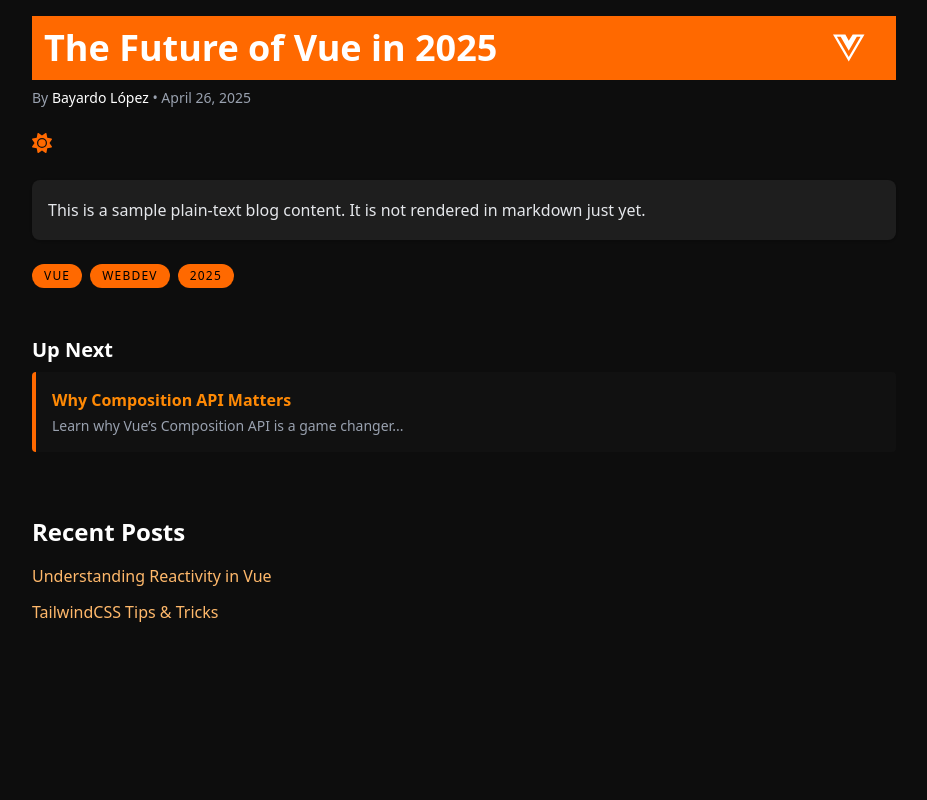
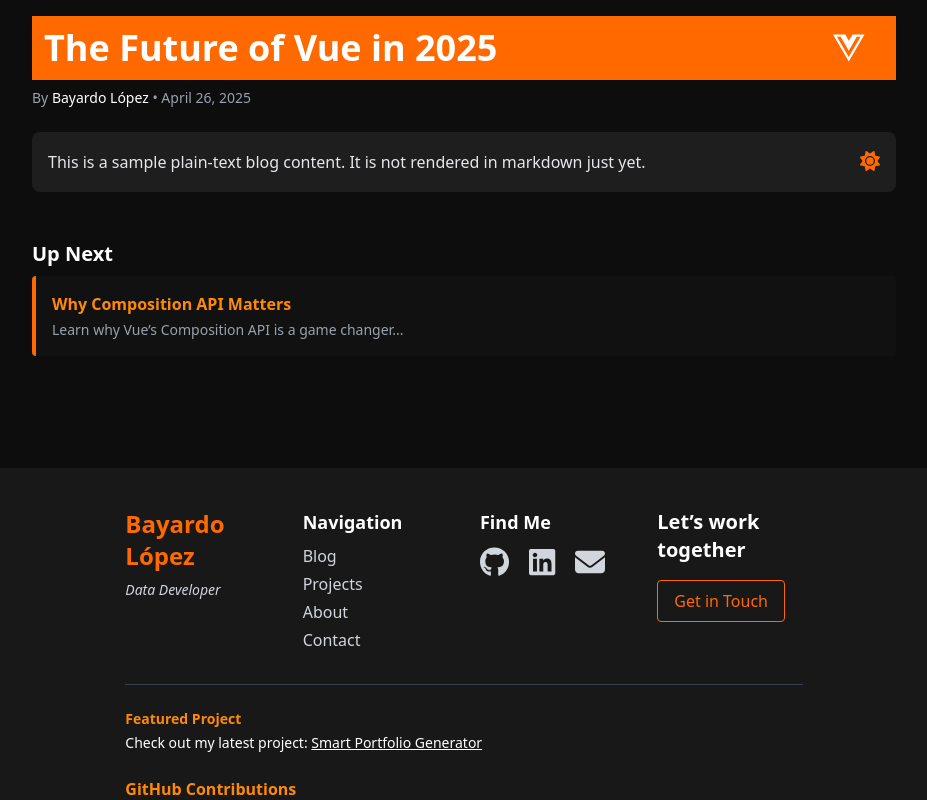
Before and after one commit to MrTato/personal-portfolio-vue, a Vue app: page /blog/composition-api-matters in a window 1280 px wide. Shown: the part 480-1280 px from the top of the page, without its empty margins (176-1103 px from the left). Built offline with nearby package versions, Linux system fonts and the light colour scheme.

Commit message:
fixed positioning of sun/moon icon

```diff
--- a/src/App.vue
+++ b/src/App.vue
@@ -17,7 +17,7 @@ import FooterSection from './components/Footer/FooterSection.vue'
     <!-- The desktop nav bar is only visible starting on tablet devices -->
     <DesktopNavBar />
   </header>
-  <main class="mb-40 flex justify-center">
+  <main class="mb-20 flex justify-center">
     <RouterView />
   </main>
   <footer class="flex justify-center bg-[#181818] px-6 py-10 text-gray-300">
--- a/src/components/Blog/BlogDetail.vue
+++ b/src/components/Blog/BlogDetail.vue
@@ -21,10 +21,17 @@
       </p>
     </div>
 
+    <!-- Blog Content -->
+    <div
+      :class="[
+        'prose relative rounded-lg p-4 transition-all',
+        contentTheme === 'dark' ? 'bg-[#1e1e1e] text-gray-200' : 'bg-[#F5F5DB] text-gray-800',
+      ]"
+    >
       <!-- Theme Toggle Icon -->
       <button
         @click="toggleContentTheme"
-      class="mb-6 transition-transform duration-300 hover:scale-110 focus:outline-none"
+        class="absolute top-4 right-4 transition-transform duration-300 hover:scale-130"
         aria-label="Toggle Theme"
       >
         <transition name="fade" mode="out-in">
@@ -36,26 +43,7 @@
           />
         </transition>
       </button>
-
-    <!-- Blog Content -->
-    <div
-      :class="[
-        'prose max-w-none rounded-lg p-4 shadow transition-all',
-        contentTheme === 'dark' ? 'bg-[#1e1e1e] text-gray-200' : 'bg-[#F5F5DB] text-gray-800',
-      ]"
-    >
       <p>{{ content }}</p>
-    </div>
-
-    <!-- Tags -->
-    <div v-if="tags.length" class="mt-6 flex flex-wrap gap-2">
-      <span
-        v-for="tag in tags"
-        :key="tag"
-        class="rounded-full bg-orange-500 px-3 py-1 text-xs tracking-widest text-black uppercase"
-      >
-        {{ tag }}
-      </span>
     </div>
 
     <!-- Next Post -->
@@ -68,18 +56,6 @@
         <h3 class="font-bold text-orange-400">{{ nextPost.title }}</h3>
         <p class="mt-1 text-sm text-gray-400">{{ nextPost.excerpt }}</p>
       </RouterLink>
-    </div>
-
-    <!-- Recent Posts -->
-    <div class="mt-16">
-      <h2 class="mb-4 text-2xl font-semibold text-white">Recent Posts</h2>
-      <ul class="space-y-3">
-        <li v-for="post in recentPosts" :key="post.slug">
-          <RouterLink :to="`/blog/${post.slug}`" class="text-orange-300 hover:underline">
-            {{ post.title }}
-          </RouterLink>
-        </li>
-      </ul>
     </div>
   </section>
 </template>
```
Lines whose indentation alone changed are shown as unchanged.
